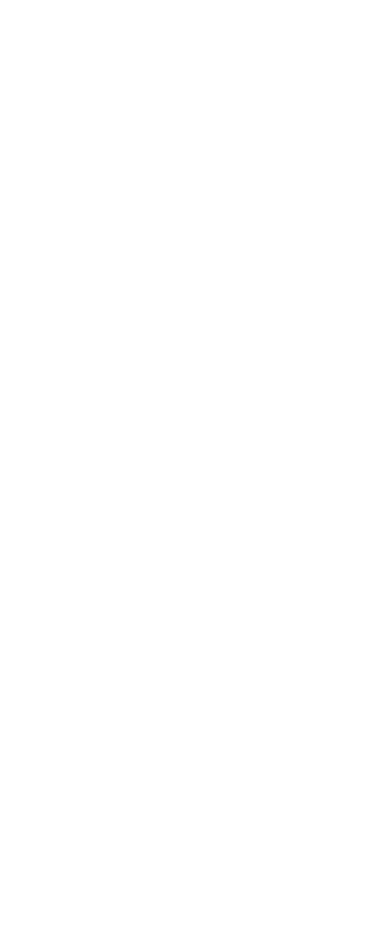
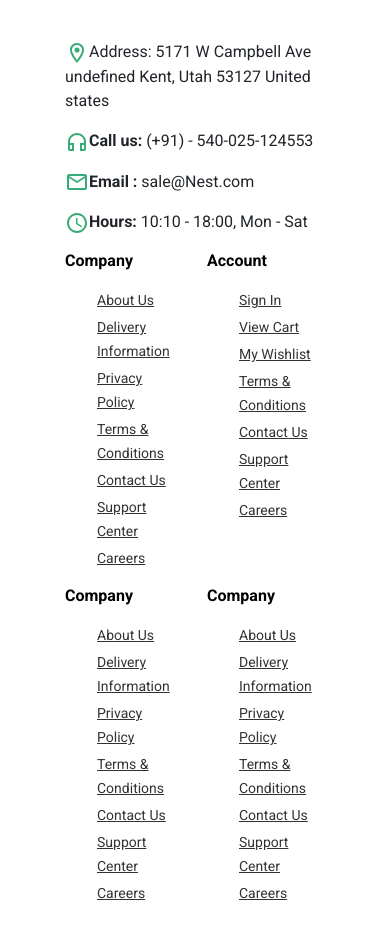
Before and after one commit to MsPritee/E-app, a React (Create React App) app: page / in a window 390 px wide. Shown: the part 7060-7999 px from the top of the page. Before the commit the page ends 7109 px from the top, so only its background shows below. Built offline with nearby package versions, Linux system fonts and the light colour scheme; a web font is replaced by a local one.

Commit message:
updated footer comp

```diff
--- a/src/components/footer/footer.css
+++ b/src/components/footer/footer.css
@@ -36,3 +36,35 @@
 .footerWrapper .footerBoxes .box:hover img {
   transform: translateY(-5px);
 }
+
+footer .part1 svg {
+  color: #35ac75 !important;
+}
+
+footer h3 {
+  color: #000;
+  font-weight: 600;
+  margin-bottom: 18px;
+  font-size: 16px;
+}
+footer .part2 ul li {
+  list-style: none;
+  margin-bottom: 3px;
+}
+footer .part2 ul li a {
+  color: #000;
+  opacity: 0.8;
+  font-size: 500;
+  transition: all 0.2s ease-in-out;
+  font-size: 14px;
+}
+footer .part2 ul li a:hover {
+  text-decoration: none;
+  color: #24935f !important;
+  opacity: 1;
+  padding-left: 5px;
+}
+
+footer .lastStrip {
+  padding: 5px 0px;
+}
--- a/src/components/footer/footer.js
+++ b/src/components/footer/footer.js
@@ -5,6 +5,14 @@ import icon2 from "../../assets/images/f2.svg";
 import icon3 from "../../assets/images/f3.svg";
 import icon4 from "../../assets/images/f4.svg";
 import icon5 from "../../assets/images/f5.svg";
+import Logo from "../../assets/images/logo.png";
+import { Link } from "react-router-dom";
+import {
+  EmailOutlined,
+  HeadphonesOutlined,
+  LocationOnOutlined,
+  WatchLaterOutlined,
+} from "@mui/icons-material";
 
 const Footer = () => {
   return (
@@ -70,6 +78,148 @@ const Footer = () => {
           </div>
         </div>
       </div>
+
+      <footer>
+        <div className="container-fluid ">
+          <div className="row">
+            <div className="col-md-3 part1">
+              <Link to="/">
+                <img src={Logo} />
+              </Link>
+              <br />
+              <br />
+              <p> Awesome grocery store website template</p>
+              <br />
+              <p>
+                <LocationOnOutlined />
+                Address: 5171 W Campbell Ave undefined Kent, Utah 53127 United
+                states
+              </p>
+              <p>
+                <HeadphonesOutlined />
+                <strong>Call us:</strong> (+91) - 540-025-124553
+              </p>
+              <p>
+                <EmailOutlined />
+                <strong>Email :</strong> sale@Nest.com
+              </p>
+              <p>
+                <WatchLaterOutlined />
+                <strong>Hours: </strong>10:10 - 18:00, Mon - Sat
+              </p>
+            </div>
+
+            <div className="col-md-6 part2">
+              <div className="row">
+                <div className="col">
+                  <h3>Company</h3>
+                  <ul className="footer-list mb-sm-5 mb-md-0">
+                    <li>
+                      <a href="#">About Us</a>
+                    </li>
+                    <li>
+                      <a href="#">Delivery Information</a>
+                    </li>
+                    <li>
+                      <a href="#">Privacy Policy</a>
+                    </li>
+                    <li>
+                      <a href="#">Terms &amp; Conditions</a>
+                    </li>
+                    <li>
+                      <a href="#">Contact Us</a>
+                    </li>
+                    <li>
+                      <a href="#">Support Center</a>
+                    </li>
+                    <li>
+                      <a href="#">Careers</a>
+                    </li>
+                  </ul>
+                </div>
+                <div className="col">
+                  <h3>Account</h3>
+                  <ul className="footer-list mb-sm-5 mb-md-0">
+                    <li>
+                      <a href="#">Sign In</a>
+                    </li>
+                    <li>
+                      <a href="#">View Cart</a>
+                    </li>
+                    <li>
+                      <a href="#">My Wishlist</a>
+                    </li>
+                    <li>
+                      <a href="#">Terms &amp; Conditions</a>
+                    </li>
+                    <li>
+                      <a href="#">Contact Us</a>
+                    </li>
+                    <li>
+                      <a href="#">Support Center</a>
+                    </li>
+                    <li>
+                      <a href="#">Careers</a>
+                    </li>
+                  </ul>
+                </div>
+                <div className="col">
+                  <h3>Company</h3>
+                  <ul className="footer-list mb-sm-5 mb-md-0">
+                    <li>
+                      <a href="#">About Us</a>
+                    </li>
+                    <li>
+                      <a href="#">Delivery Information</a>
+                    </li>
+                    <li>
+                      <a href="#">Privacy Policy</a>
+                    </li>
+                    <li>
+                      <a href="#">Terms &amp; Conditions</a>
+                    </li>
+                    <li>
+                      <a href="#">Contact Us</a>
+                    </li>
+                    <li>
+                      <a href="#">Support Center</a>
+                    </li>
+                    <li>
+                      <a href="#">Careers</a>
+                    </li>
+                  </ul>
+                </div>
+                <div className="col">
+                  <h3>Company</h3>
+                  <ul className="footer-list mb-sm-5 mb-md-0">
+                    <li>
+                      <a href="#">About Us</a>
+                    </li>
+                    <li>
+                      <a href="#">Delivery Information</a>
+                    </li>
+                    <li>
+                      <a href="#">Privacy Policy</a>
+                    </li>
+                    <li>
+                      <a href="#">Terms &amp; Conditions</a>
+                    </li>
+                    <li>
+                      <a href="#">Contact Us</a>
+                    </li>
+                    <li>
+                      <a href="#">Support Center</a>
+                    </li>
+                    <li>
+                      <a href="#">Careers</a>
+                    </li>
+                  </ul>
+                </div>
+              </div>
+            </div>
+          </div>
+        </div>
+      </footer>
     </div>
   );
 };
```
